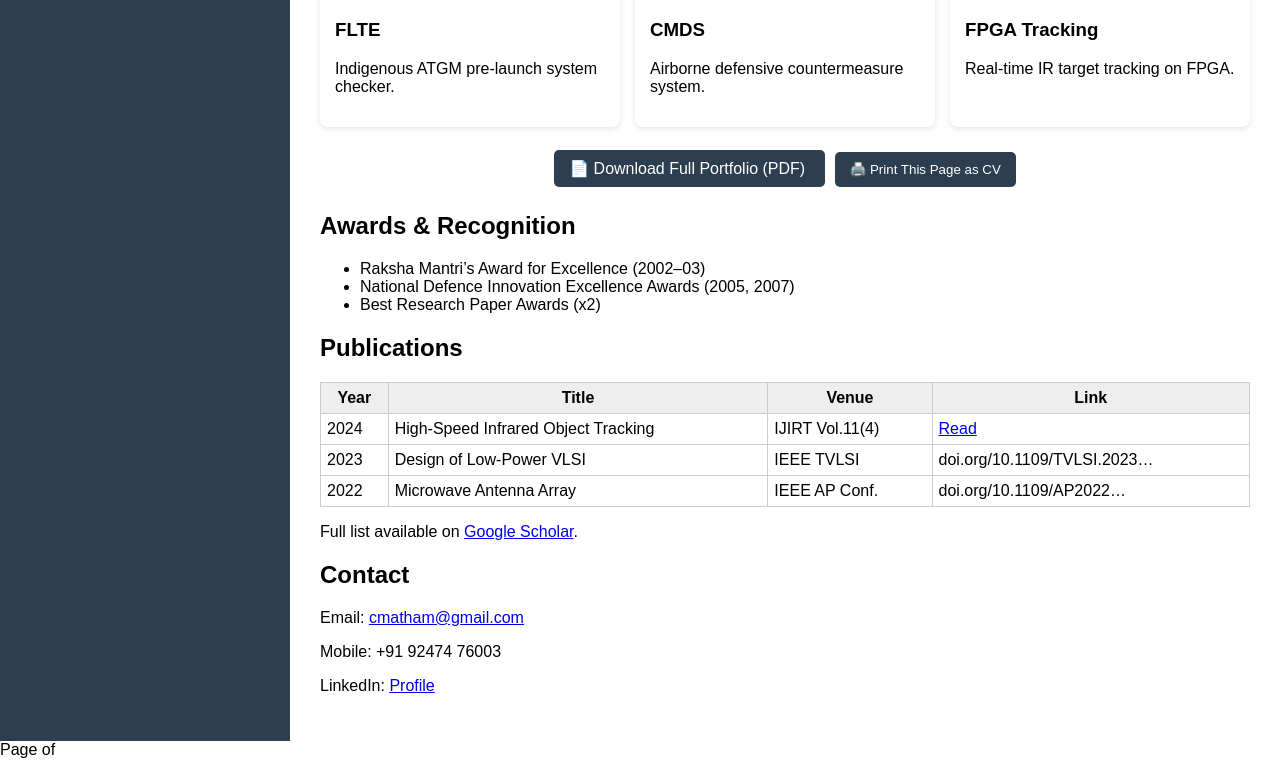
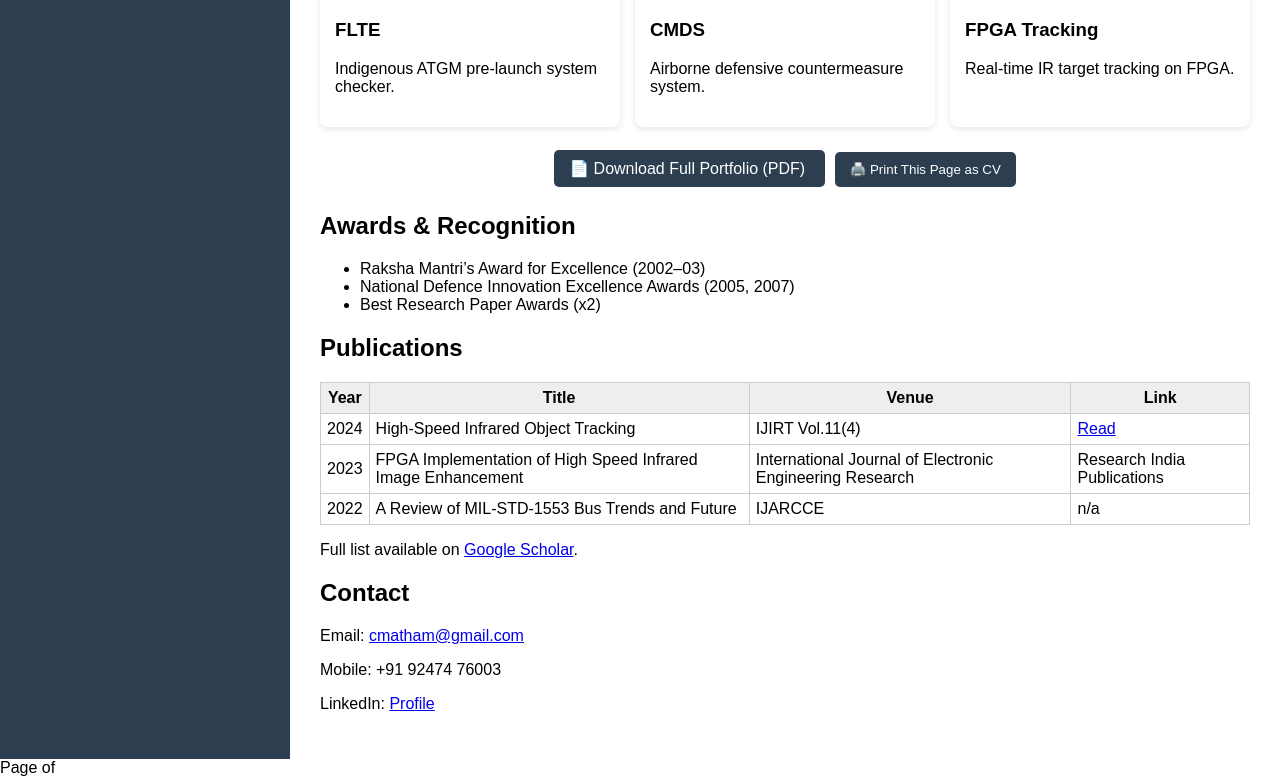
Before and after one commit to DrMChandrashekar/DrMChandrashekar.github.io, a plain HTML site: page index.html in a window 1280 px wide. Shown: the part 702-1479 px from the top of the page. Drawn offline with Linux system fonts and the light colour scheme.

Commit message:
Update index.html

```diff
--- a/index.html
+++ b/index.html
@@ -102,8 +102,8 @@
           <tbody>
             <tr><td>2024</td><td>High-Speed Infrared Object Tracking</td><td>IJIRT Vol.11(4)</td>
                 <td><a href="https://ijirt.org/article?manuscript=167729">Read</a></td></tr>
-            <tr><td>2023</td><td>Design of Low-Power VLSI</td><td>IEEE TVLSI</td><td>doi.org/10.1109/TVLSI.2023…</td></tr>
-            <tr><td>2022</td><td>Microwave Antenna Array</td><td>IEEE AP Conf.</td><td>doi.org/10.1109/AP2022…</td></tr>
+            <tr><td>2023</td><td>FPGA Implementation of High Speed Infrared Image Enhancement</td><td>International Journal of Electronic Engineering Research</td><td>Research India Publications </td></tr>
+            <tr><td>2022</td><td>A Review of MIL-STD-1553 Bus Trends and Future</td><td>IJARCCE</td><td>n/a</td></tr>
           </tbody>
         </table>
         <p>Full list available on <a href="https://scholar.google.com/citations?user=U2MN8PYAAAAJ&hl=en" target="_blank">Google Scholar</a>.</p>
```
